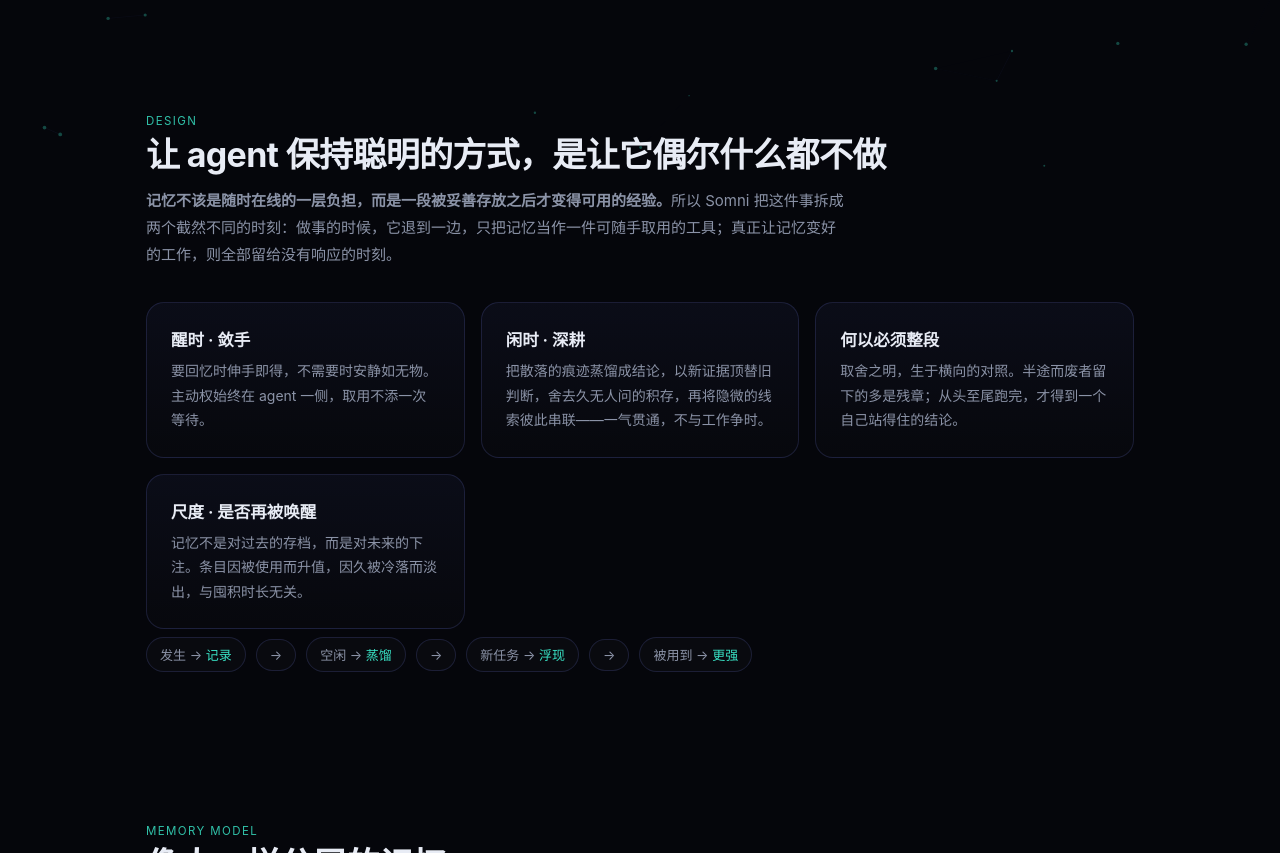
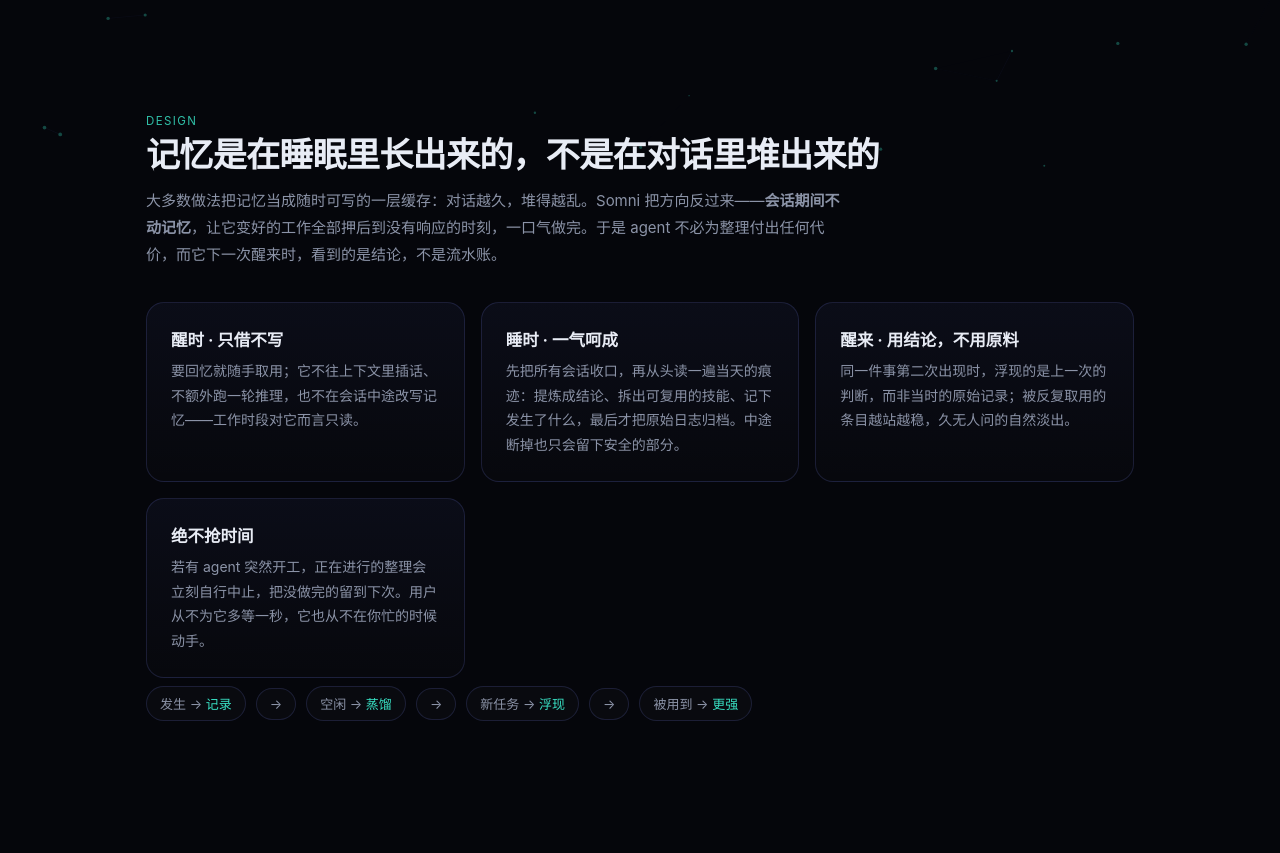
Before and after one commit to liuqingman/dsh-somni, a website: page docs/index.html in a window 1280 px wide. Shown: the part 600-1453 px from the top of the page. Drawn offline with Linux system fonts and the light colour scheme.

Commit message:
docs(site): §how 依 design.md 重写——睡中长出来的记忆

```diff
--- a/docs/index.html
+++ b/docs/index.html
@@ -110,13 +110,13 @@ footer a{color:var(--dim)}
 
 <section id="how" class="reveal">
   <div class="tag">Design</div>
-  <h2>让 agent 保持聪明的方式，是让它偶尔什么都不做</h2>
-  <p class="lead"><b>记忆不该是随时在线的一层负担，而是一段被妥善存放之后才变得可用的经验。</b>所以 Somni 把这件事拆成两个截然不同的时刻：做事的时候，它退到一边，只把记忆当作一件可随手取用的工具；真正让记忆变好的工作，则全部留给没有响应的时刻。</p>
+  <h2>记忆是在睡眠里长出来的，不是在对话里堆出来的</h2>
+  <p class="lead">大多数做法把记忆当成随时可写的一层缓存：对话越久，堆得越乱。Somni 把方向反过来——<b>会话期间不动记忆</b>，让它变好的工作全部押后到没有响应的时刻，一口气做完。于是 agent 不必为整理付出任何代价，而它下一次醒来时，看到的是结论，不是流水账。</p>
   <div class="grid g2" style="margin-top:26px">
-    <div class="card"><h3>醒时 · 敛手</h3><p>要回忆时伸手即得，不需要时安静如无物。主动权始终在 agent 一侧，取用不添一次等待。</p></div>
-    <div class="card"><h3>闲时 · 深耕</h3><p>把散落的痕迹蒸馏成结论，以新证据顶替旧判断，舍去久无人问的积存，再将隐微的线索彼此串联——一气贯通，不与工作争时。</p></div>
-    <div class="card"><h3>何以必须整段</h3><p>取舍之明，生于横向的对照。半途而废者留下的多是残章；从头至尾跑完，才得到一个自己站得住的结论。</p></div>
-    <div class="card"><h3>尺度 · 是否再被唤醒</h3><p>记忆不是对过去的存档，而是对未来的下注。条目因被使用而升值，因久被冷落而淡出，与囤积时长无关。</p></div>
+    <div class="card"><h3>醒时 · 只借不写</h3><p>要回忆就随手取用；它不往上下文里插话、不额外跑一轮推理，也不在会话中途改写记忆——工作时段对它而言只读。</p></div>
+    <div class="card"><h3>睡时 · 一气呵成</h3><p>先把所有会话收口，再从头读一遍当天的痕迹：提炼成结论、拆出可复用的技能、记下发生了什么，最后才把原始日志归档。中途断掉也只会留下安全的部分。</p></div>
+    <div class="card"><h3>醒来 · 用结论，不用原料</h3><p>同一件事第二次出现时，浮现的是上一次的判断，而非当时的原始记录；被反复取用的条目越站越稳，久无人问的自然淡出。</p></div>
+    <div class="card"><h3>绝不抢时间</h3><p>若有 agent 突然开工，正在进行的整理会立刻自行中止，把没做完的留到下次。用户从不为它多等一秒，它也从不在你忙的时候动手。</p></div>
   </div>
   <div class="flow">
     <span>发生 → <b>记录</b></span><span>→</span>
```
